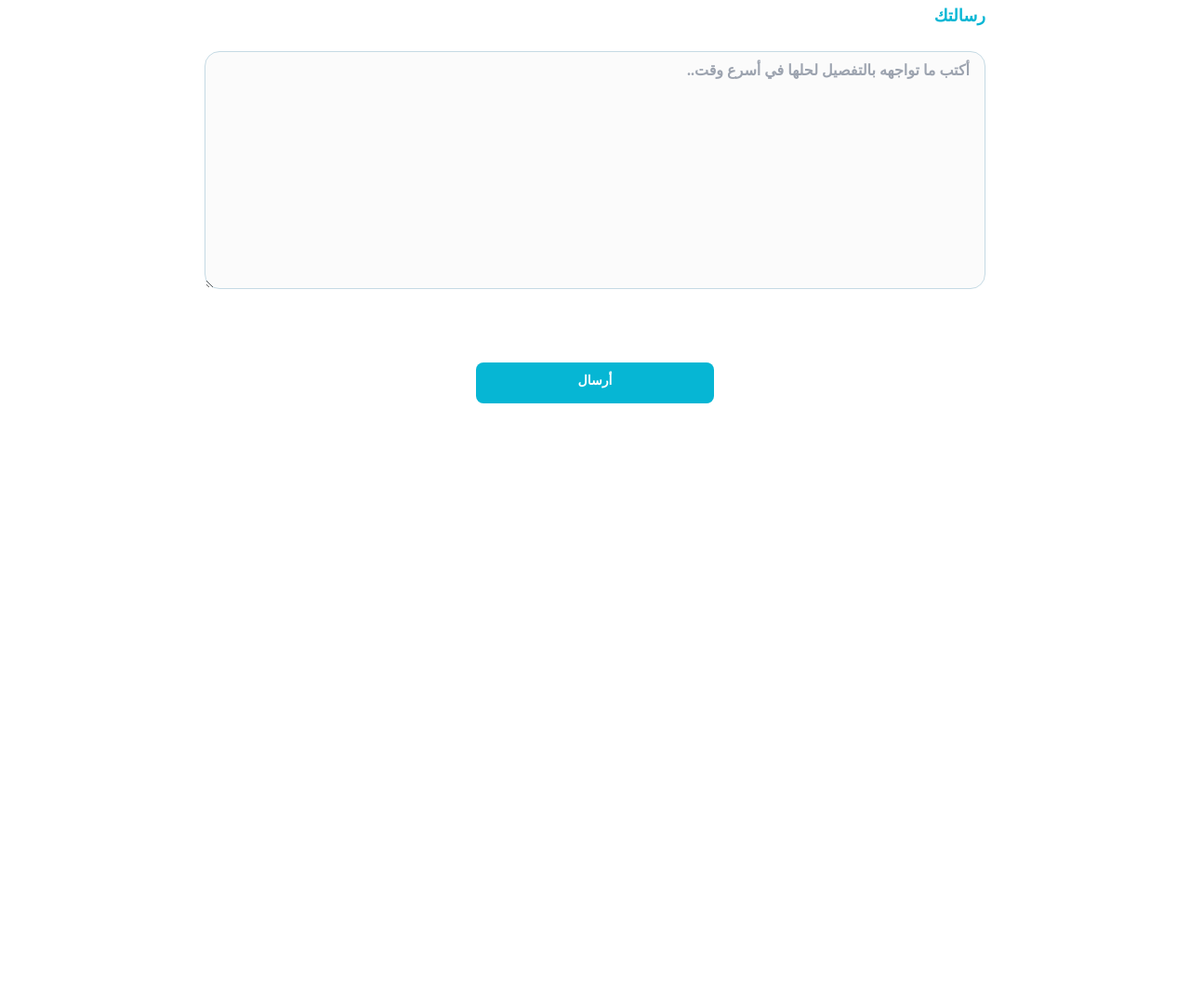
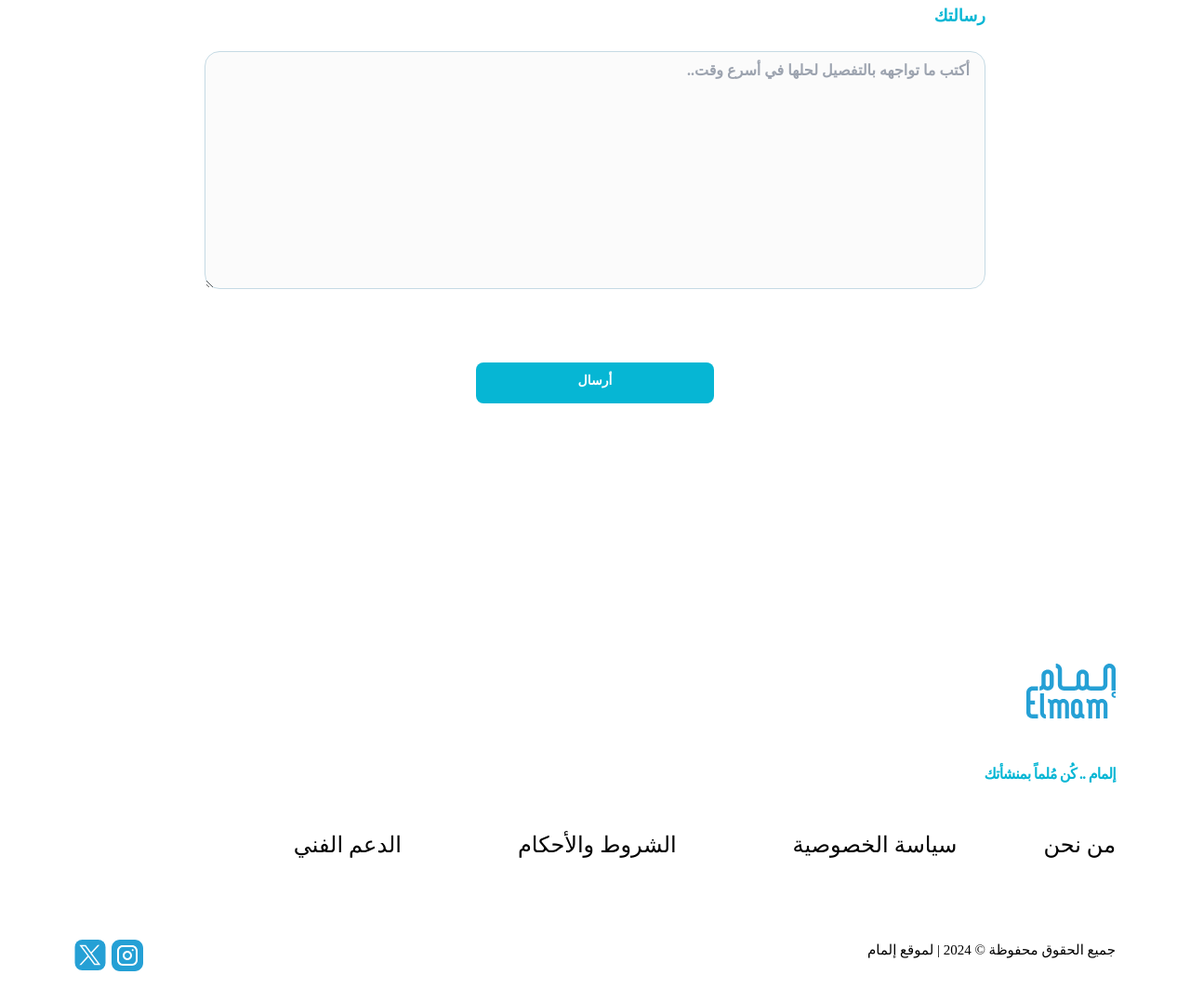
Before and after one commit to omar6685/elmam-template, a plain HTML site: page main.html in a window 1280 px wide. Shown: the part 4703-5780 px from the top of the page at 93% size. Before the commit the page ends 5201 px from the top, so only its background shows below. Drawn offline with nearby package versions, Linux system fonts and the light colour scheme.

Commit message:
add footer to main

```diff
--- a/main.html
+++ b/main.html
@@ -485,7 +485,7 @@
   </div>
   </section>
   <!-- ====== FAQ Section End -->
-  <div class="max-w-4xl lg:mx-auto mx-auto text-center">
+  <section class="max-w-4xl lg:mx-auto mx-auto text-center">
       <div class="py-16 px-7 rounded-md bg-white">
 
     <div class="mb-16">
@@ -526,8 +526,42 @@
            </div><!-- Grid End -->
          </form>
       </div>
+  </section>
+
+  <footer>
+   <div class="mx-5 md:mx-11 lg:mx-20 mt-[216px]">
+       <img src="imges/elmam-logo-1.svg" alt="" class="md:w-[96px] md:h-[59px] w-[73px] h-[45px]">
+   <h1 class="text-lg lg:text-base font-bold leading-tighter tracking-tighter aos-init aos-animate text-cyan-500 mt-12" data-aos="zoom-y-out">
+       إلمام .. كُن مُلماً بمنشأتك</h1>
+</div>
+
+<div class="  lg:flex lg:order-1 w-[50%] mt-12 mx-5 md:mx-11 lg:mx-20 lg:text-[22px]" id="mobile-menu-2" >
+           <ul class=" flex flex-col mt-4 font-medium lg:flex-row lg:space-x-8 w-full justify-between lg:gap-[93px] lg:m-auto">
+               <li>
+                   <a href="#" class="block py-2 pr-4 pl-3 text-black lg:hover:bg-transparent lg:border-0 hover:text-cyan-500 lg:p-0 dark:text-gray-400 lg:dark:hover:text-white dark:hover:bg-gray-700 dark:hover:text-white lg:dark:hover:bg-transparent lg:w-max text-xs md:text-xl xl:text-2xl font-normal" aria-current="page">من نحن</a>
+               </li>
+               <li>
+                   <a href="#" class="block py-2 pr-4 pl-3 text-black lg:hover:bg-transparent lg:border-0 hover:text-cyan-500 lg:p-0 dark:text-gray-400 lg:dark:hover:text-white dark:hover:bg-gray-700 dark:hover:text-white lg:dark:hover:bg-transparent lg:w-max text-xs md:text-xl xl:text-2xl font-normal">سياسة الخصوصية</a>
+               </li>
+               <li>
+                   <a href="#" class="block py-2 pr-4 pl-3 text-black lg:hover:bg-transparent lg:border-0 hover:text-cyan-500 lg:p-0 dark:text-gray-400 lg:dark:hover:text-white dark:hover:bg-gray-700 dark:hover:text-white lg:dark:hover:bg-transparent lg:w-max text-xs md:text-xl xl:text-2xl font-normal">الشروط والأحكام</a>
+               </li>
+               <li>
+                   <a href="#" class="block py-2 pr-4 pl-3 text-black lg:hover:bg-transparent lg:border-0 hover:text-cyan-500 lg:p-0 dark:text-gray-400 lg:dark:hover:text-white dark:hover:bg-gray-700 dark:hover:text-white lg:dark:hover:bg-transparent lg:w-max text-xs md:text-xl xl:text-2xl font-normal">الدعم الفني</a>
+               </li>
+           </ul>
+</div>
+
+   <div class="mt-[86px] mx-5 md:mx-11 lg:mx-20 mb-8 flex justify-between">
+       <div>
+           <p class="text-[10px] md:text-[15px]">جميع الحقوق محفوظة © 2024 | لموقع إلمام </p>
+       </div>
+       <div class="flex">
+           <img src="imges/instagram-3.svg" alt="" class="ml-1.5 md:w-[34px] md:h-[34px] w-[25.5px] h-[25.5px]">
+           <img src="imges/x-2.svg" alt="" class="md:w-[34px] md:h-[34px] w-[25.5px] h-[25.5px]">
+       </div>
    </div>
-
+</footer>
 </main>
 <script src="https://cdnjs.cloudflare.com/ajax/libs/flowbite/2.2.0/flowbite.min.js"></script>
 </body>
```
